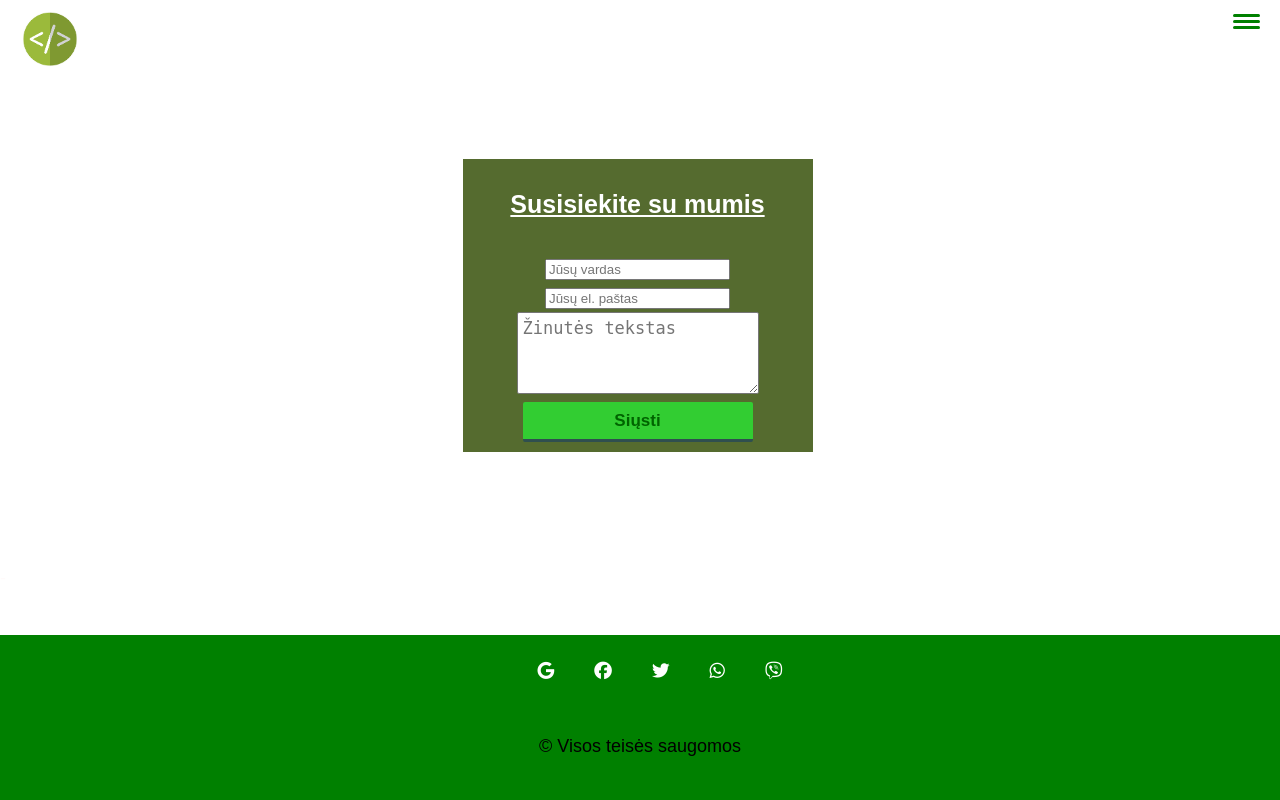
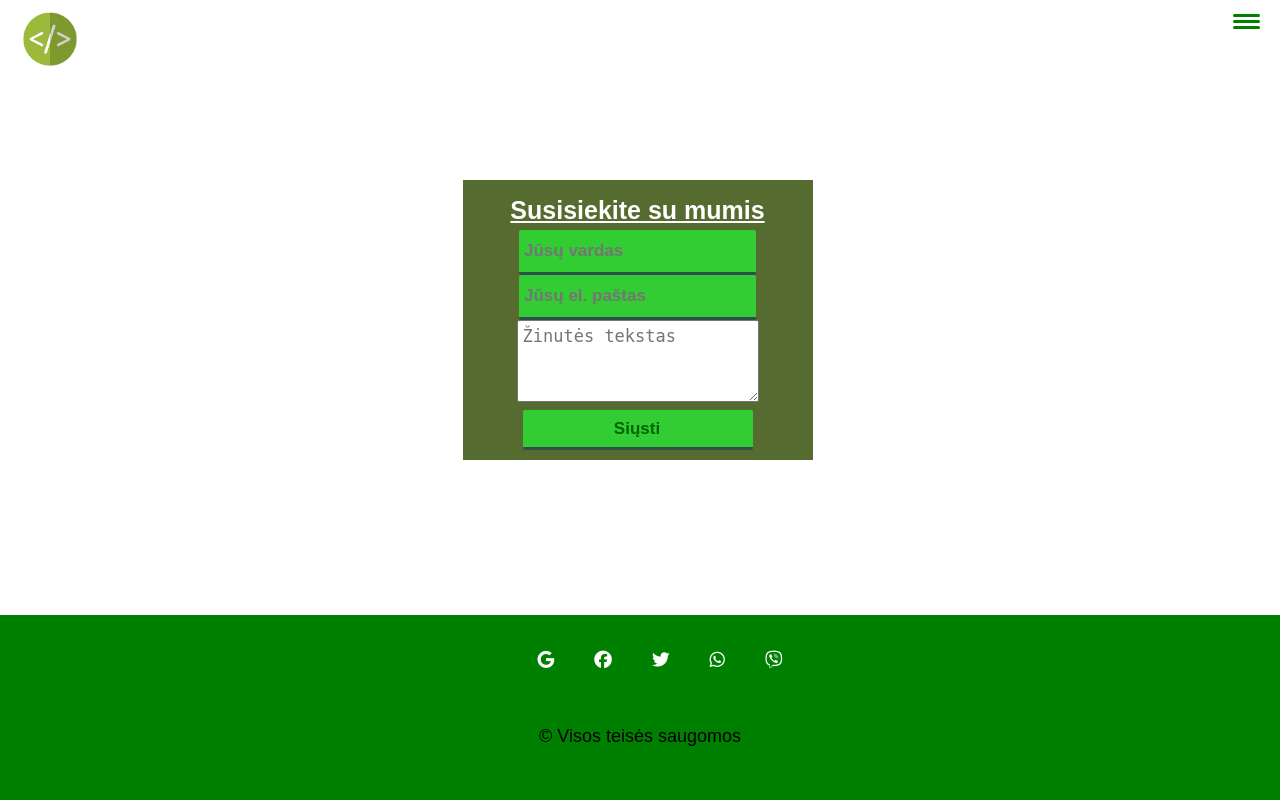
Before and after one commit to robertadau/robertos, a PHP site: page /projecto_failai/public_html/kontaktai.html in a window 1280 px wide. Run offline with PHP 8.4, Linux system fonts and the light colour scheme; some libraries are stand-ins or nearby versions.

Commit message:
pakeiciau

```diff
--- a/projecto_failai/public_html/css/kontaktai.css
+++ b/projecto_failai/public_html/css/kontaktai.css
@@ -168,10 +168,8 @@ footer {
 {
     text-align:center;
     margin:0 auto;
-    padding:0;
     width:995px;
     position: relative;
-    padding-bottom: 70px;
 }
 
 #wrapper h1
@@ -184,23 +182,22 @@ footer {
 {
     font-size:18px;
 }
-#contact_form_div
+.contact_form
 {
     width:330px;
     margin-left:320px;
     padding:10px;
     background-color:darkolivegreen;
 }
-#contact_form_div #contact_label
+.contact_form #contact_label
 {
-    margin:15px;
-    margin-bottom:30px;
+    margin: auto;
     font-size:25px;
     font-weight:bold;
     color:white;
     text-decoration:underline;
 }
-#contact_form_div input[type="text"]
+.contact_form input
 {
     width:230px;
     height:40px;
@@ -209,7 +206,7 @@ footer {
     padding-left:5px;
     border:none;
 }
-#contact_form_div textarea
+.contact_form textarea
 {
     width:230px;
     height:70px;
@@ -217,7 +214,7 @@ footer {
     font-size:17px;
     padding: 5px;
 }
-#contact_form_div input[type="submit"]
+.contact_form input
 {
     width:230px;
     height:40px;
@@ -240,22 +237,22 @@ footer {
     {
         font-size:30px;
     }
-    #contact_form_div
+    .contact_form
     {
         width:50%;
         margin-left:25%;
         padding-left:0;
         padding-right:0;
     }
-    #contact_form_div input[type="text"]
+    .contact_form input
     {
         width:80%;
     }
-    #contact_form_div textarea
+    .contact_form textarea
     {
         width:80%;
     }
-    #contact_form_div input[type="submit"]
+    .contact_form input
     {
         width:80%;
     }
@@ -267,16 +264,16 @@ footer {
         width:100%;
     }
 
-    #contact_form_div
+    .contact_form
     {
         width:60%;
         margin-left:20%;
     }
-    #contact_form_div input
+    .contact_form input
     {
         width:80%;
     }
-    #contact_form_div textarea
+    .contact_form textarea
     {
         width:80%;
     }
@@ -291,26 +288,24 @@ footer {
         width:500px;
     }
 
-    #contact_form_div
+    .contact_form
     {
         margin:0 auto;
         width:420px;
     }
-    #contact_form_div input,
-    textarea
-    {
+    input, textarea {
         width:400px;
         height:27px;
         background:#666666;
-        border:2px solid #f6f6f6;
+        border:2px solid green;
         padding:10px;
         margin-top:10px;
         font-size:0.7em;
-        color:#ffffff;
+        color: palegreen;
     }
-    #contact_form_div textarea
+    .contact_form textarea
     {
-        width:80%;
+        height: 200px;
     }
 
 }
--- a/projecto_failai/public_html/kontaktai.html
+++ b/projecto_failai/public_html/kontaktai.html
@@ -47,9 +47,9 @@
 
 <div id="wrapper">
 
-    <section id="contact_form_div">
+    <section class="contact_form">
         <p id="contact_label">Susisiekite su mumis</p>
-        <form method="POST" action="kontaktai.php">
+        <form method="post" action="kontaktai.php">
             <input name="name" placeholder="Jūsų vardas">
             <input name="email" type="email" placeholder="Jūsų el. paštas">
             <textarea name="message" placeholder="Žinutės tekstas"></textarea>
```
Also changed, not shown: projecto_failai/public_html/css/portfolio.css (+0 -161 lines), projecto_failai/public_html/kontaktai.php (+12 -15 lines).
